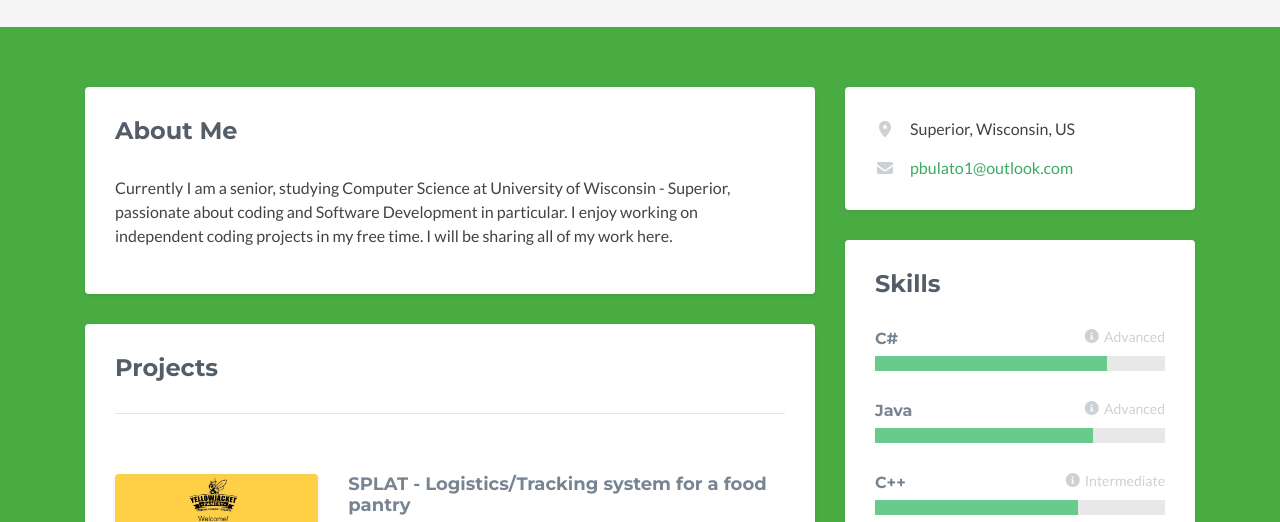
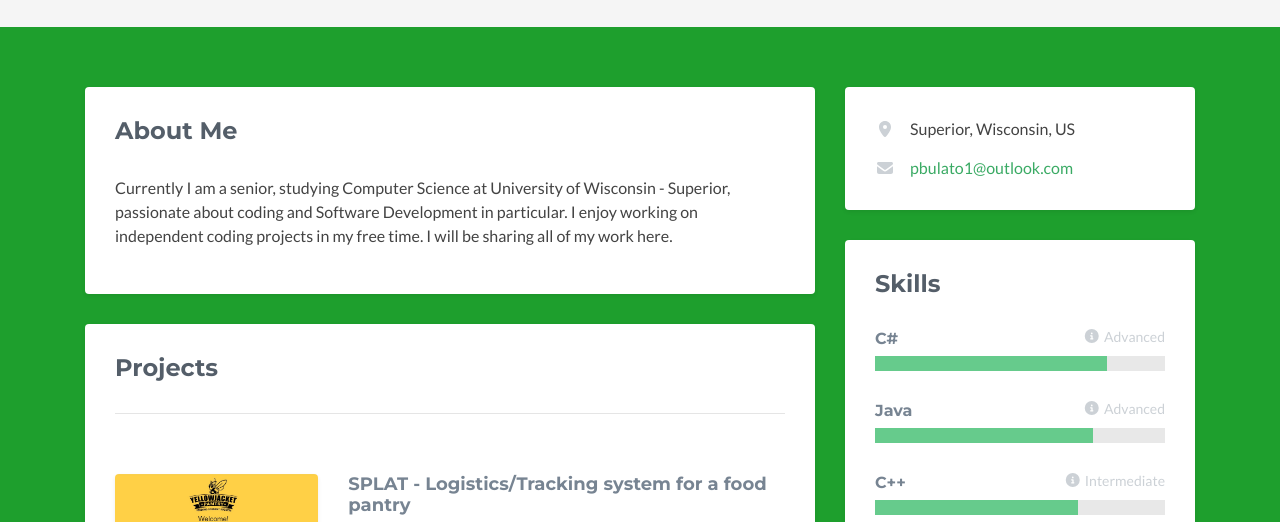
Before and after one commit to pbulato1/pbulato1.github.io, a plain HTML site: page index.html in a window 1280 px wide. Shown: the part 213-735 px from the top of the page. Drawn offline with Linux system fonts and the light colour scheme; no server answers.

Commit message:
Update index.html

```diff
--- a/index.html
+++ b/index.html
@@ -22,7 +22,7 @@
 
 </head>
 
-<body style = "background-color:#49ac43">
+<body style = "background-color:#1E9F2D">
     <!-- ******HEADER****** -->
     <header class="header">
         <div class="container clearfix">
```
